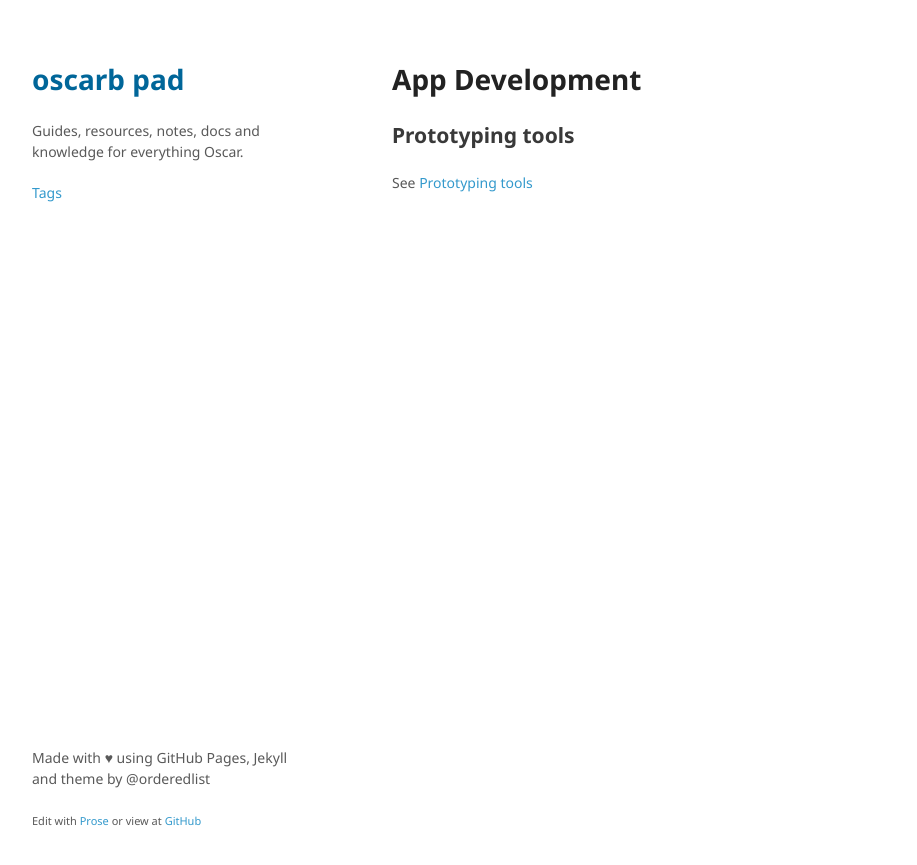
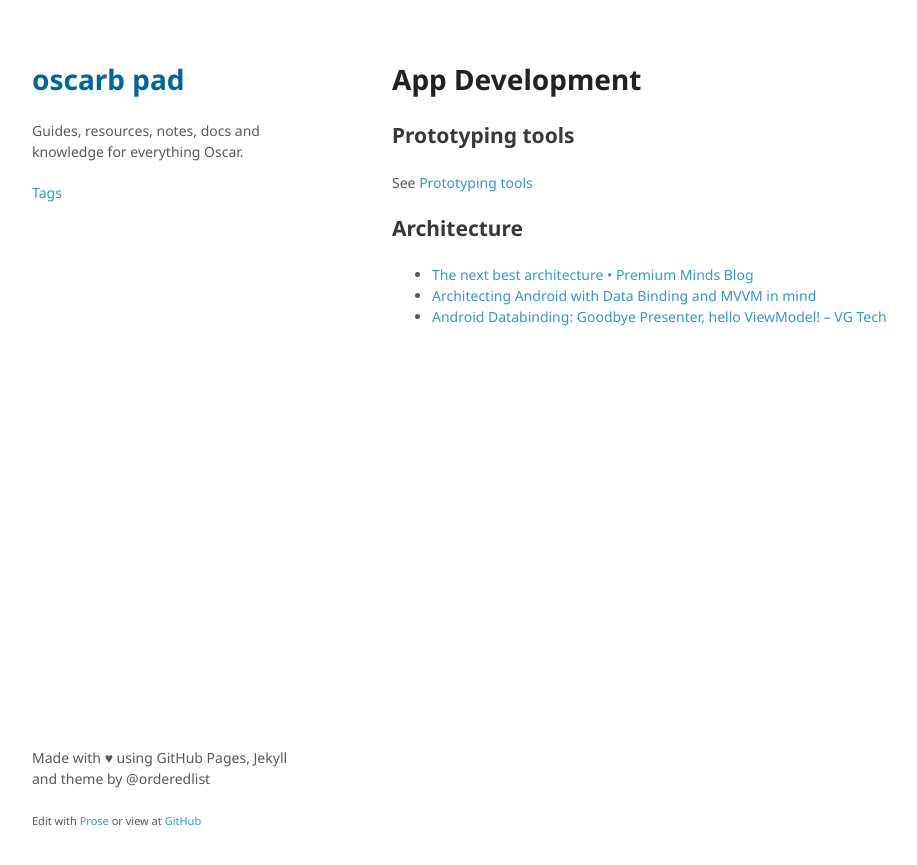
Before and after one commit to oscarb/pad, a Jekyll site: the page built from _docs/app-development.md, in a window 1280 px wide. Shown: the top 865 px of the page, without its empty margins (128-1045 px from the left). Built offline with Jekyll 4.4.1, drawn with Linux system fonts in a browser that asks for light colours; some web fonts are replaced.

Commit message:
Updated app-development.md

```diff
--- a/_docs/app-development.md
+++ b/_docs/app-development.md
@@ -12,3 +12,9 @@ published: true
 ## Prototyping tools
 
 See [Prototyping tools](/prototyping)
+
+## Architecture
+
+* [The next best architecture • Premium Minds Blog](https://blog.premium-minds.com/the-next-best-architecture/)
+* [Architecting Android with Data Binding and MVVM in mind](https://medium.cobeisfresh.com/architecting-android-with-data-binding-and-mvvm-in-mind-8874bbec0b0d#.b32weolsc)
+* [Android Databinding: Goodbye Presenter, hello ViewModel! – VG Tech](http://tech.vg.no/2015/07/17/android-databinding-goodbye-presenter-hello-viewmodel/)
```
